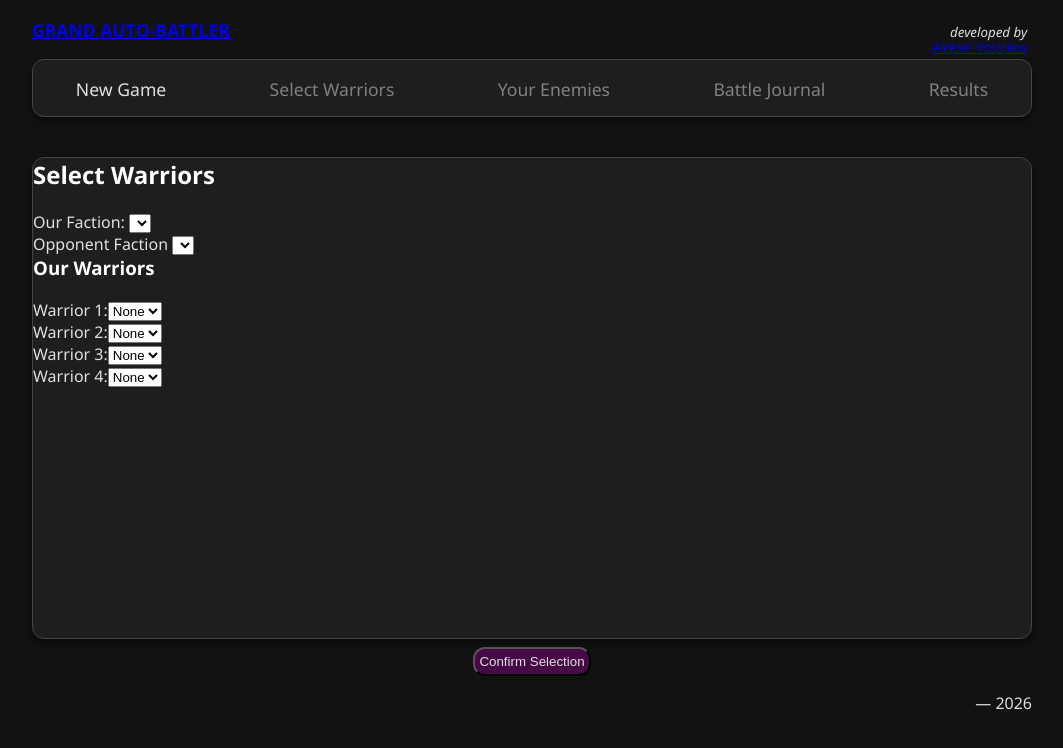
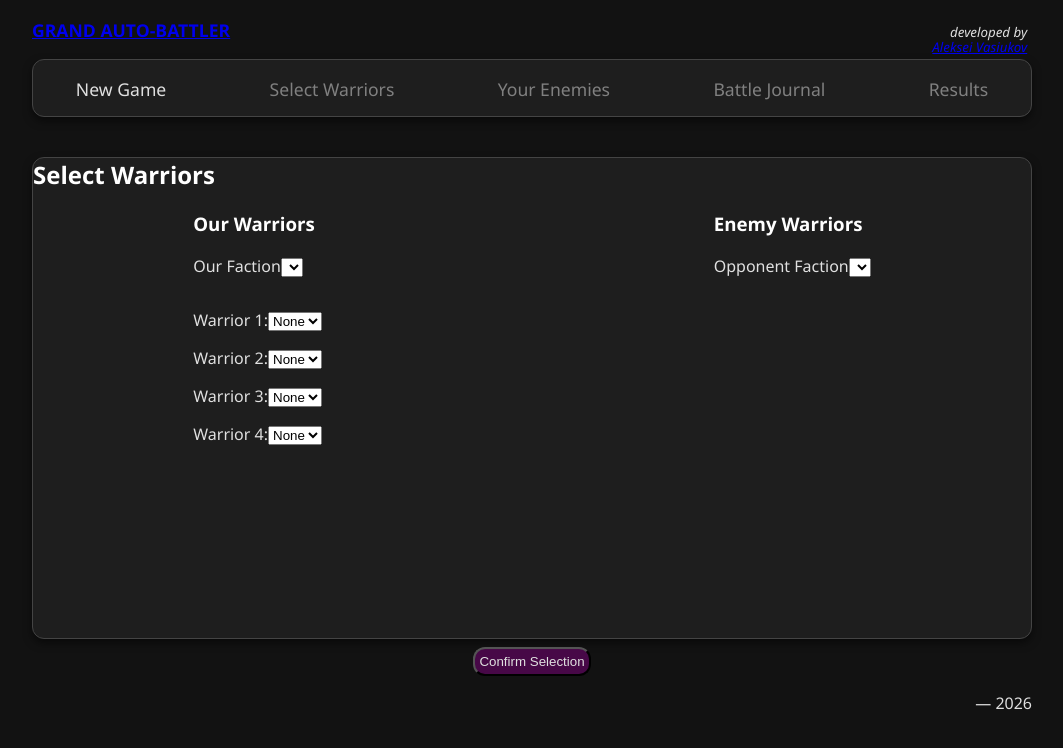
Before and after one commit to AlekseiVasiukov/RustProject, an Angular app in the folder GrandAutoBattler/GrandAutoBattler_Angular_UI/: page /unit-list in a window 1280 px wide. Shown: the top 748 px of the page, without its empty margins (108-1171 px from the left). Built offline with nearby package versions, Linux system fonts and the light colour scheme.

Commit message:
starting to aligning unit selection stage

```diff
--- a/GrandAutoBattler/GrandAutoBattler_Angular_UI/src/app/components/pixel-picture/pixel-picture.scss
+++ b/GrandAutoBattler/GrandAutoBattler_Angular_UI/src/app/components/pixel-picture/pixel-picture.scss
@@ -25,7 +25,7 @@
   height: auto;
   image-rendering: pixelated; // Sharp pixel edges
   // image-rendering: -moz-crisp-edges;
-  image-rendering: pixelated;
+  // image-rendering: pixelated;
 }
 
 .pixel-picture__grid {
--- a/GrandAutoBattler/GrandAutoBattler_Angular_UI/src/app/components/unit-list/unit-list.html
+++ b/GrandAutoBattler/GrandAutoBattler_Angular_UI/src/app/components/unit-list/unit-list.html
@@ -1,11 +1,13 @@
 <div class="unit-list-container">
   <div class="game-zone">
     <h2>Select Warriors</h2>
-
-    <!-- Faction selection -->
-    <div class="facton-selection">
+    <div class="factions-layout">
+      <!-- Our Side -->
+      <!-- <div class="facton-selection"> -->
+      <div>
+        <h3>Our Warriors</h3>
         <div class="faction-group">
-        <label for="our-faction"> Our Faction: </label>
+          <label for="our-faction">Our Faction</label>
           <select id="our-faction" (change)="onOurFactionChange($event)">
             @for (faction of availableFactions(); track $index) {
               <option [value]="$index" [selected]="$index === ourFactionIndex()">
@@ -15,21 +17,7 @@
           </select>
         </div>
 
-      <div class="faction-group">
-        <label for="opponent-faction"> Opponent Faction </label>
-        <select id="opponent-faction" (change)="onOpponentFactionChange($event)">
-          @for (faction of availableFactions(); track $index) {
-            <option [value]="$index" [selected]="$index === opponentFactionIndex()">
-              {{ faction }}
-            </option>
-          }
-        </select>
-      </div>
-    </div>
-
-    <!-- Warrior Selection -->
-    <div class="warrior-selection">
-      <h3>Our Warriors</h3>
+        <div class="units-grid">
           @for (slot of [0, 1, 2, 3]; track slot) {
             <div class="warrior-slot">
               <label> Warrior {{ slot + 1 }}:</label>
@@ -45,7 +33,22 @@
           }
         </div>
       </div>
-
+      <!-- Opponent side -->
+      <div>
+        <h3>Enemy Warriors</h3>
+        <div class="faction-group">
+          <label for="opponent-faction">Opponent Faction</label>
+          <select id="opponent-faction" (change)="onOpponentFactionChange($event)">
+            @for (faction of availableFactions(); track $index) {
+              <option [value]="$index" [selected]="$index === opponentFactionIndex()">
+                {{ faction }}
+              </option>
+            }
+          </select>
+        </div>
+      </div>
+    </div>
+  </div>
   <!-- button to Confirm -->
   <button class="btn-advance-stage" [disabled]="!isValidSelection" (click)="onConfirmSelection()">
     Confirm Selection
--- a/GrandAutoBattler/GrandAutoBattler_Angular_UI/src/app/components/unit-list/unit-list.scss
+++ b/GrandAutoBattler/GrandAutoBattler_Angular_UI/src/app/components/unit-list/unit-list.scss
@@ -16,6 +16,17 @@
   // justify-content: end;
 }
 
+.factions-layout {
+  display: flex;
+  flex-direction: row;
+  justify-content: space-around;
+
+  // grid-template-columns: auto auto;
+  // background-color: yellow;
+
+  // flex-direction: column;
+}
+
 .faction-section {
   .faction-title {
     font-size: 1.5rem;
@@ -26,6 +37,7 @@
 }
 
 .units-grid {
+  margin-top: 2rem;
   display: grid;
   grid-template-columns: repeat(auto-fill, minmax(200px, 1fr));
   gap: 1rem;
--- a/GrandAutoBattler/GrandAutoBattler_Angular_UI/src/styles/_variables.scss
+++ b/GrandAutoBattler/GrandAutoBattler_Angular_UI/src/styles/_variables.scss
@@ -11,4 +11,4 @@ $border-radius: 12px;
 $button-advance-stage-bg-color: #470847;
 $button-advance-stage-bg-color-accented: #850e85;
 $game-zone-height: 30rem;
-$game-zone-width: 20rem;
+$game-zone-width-mobile: 30rem;
--- a/GrandAutoBattler/GrandAutoBattler_Angular_UI/src/styles/mixins.scss
+++ b/GrandAutoBattler/GrandAutoBattler_Angular_UI/src/styles/mixins.scss
@@ -11,7 +11,7 @@
 
   @media (max-width: 800px) {
     height: auto;
-    min-height: $game-zone-width;
+    min-height: $game-zone-width-mobile;
   }
 }
 
```
Lines whose indentation alone changed are shown as unchanged.
